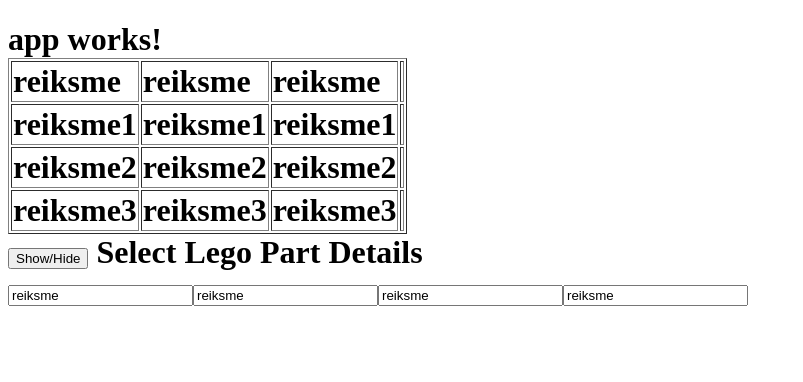
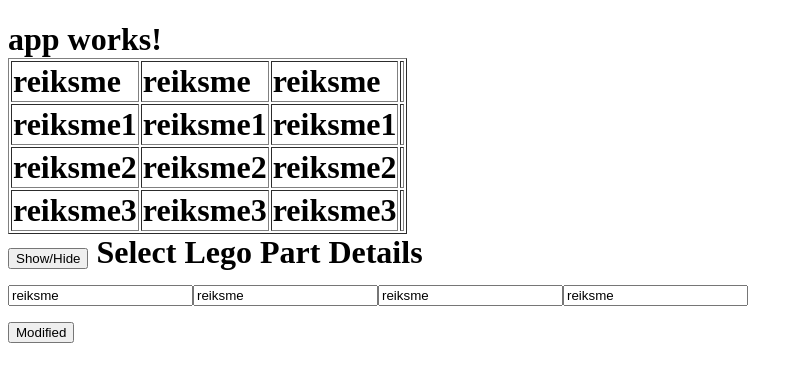
Before and after one commit to mindaugaskv/angular_tutorial, an Angular app: page / in a window 1280 px wide. Shown: the top 382 px of the page, without its empty margins (0-803 px from the left). Built offline with nearby package versions, Linux system fonts and the light colour scheme.

Commit message:
Emitting events

```diff
--- a/src/app/components/lego-part-details/lego-part-details.component.html
+++ b/src/app/components/lego-part-details/lego-part-details.component.html
@@ -7,3 +7,5 @@ Select Lego Part Details
   <input type="text" [(ngModel)]="itemDetails.tipas"/>
   <input type="text" [(ngModel)]="itemDetails.forma"/>
 </div>
+
+<button (click)="modified()">Modified</button>
--- a/src/app/components/lego-part-details/lego-part-details.component.ts
+++ b/src/app/components/lego-part-details/lego-part-details.component.ts
@@ -1,4 +1,4 @@
-import { Component, OnInit, Input } from '@angular/core';
+import { Component, OnInit, Input, Output, EventEmitter } from '@angular/core';
 import { LegoPart } from "app/models/lego-part";
 
 @Component({
@@ -15,4 +15,11 @@ export class LegoPartDetailsComponent implements OnInit {
 
   @Input()
   itemDetails: LegoPart;
+
+  @Output()
+  modfiedEvent = new EventEmitter<string>();
+
+  modified(){
+    this.modfiedEvent.emit('Some message');
+  }
 }
--- a/src/app/components/lego-parts/lego-parts.component.html
+++ b/src/app/components/lego-parts/lego-parts.component.html
@@ -13,4 +13,4 @@
 </div>
 
 <button (click)="toggle()">Show/Hide</button>
-<app-lego-part-details [itemDetails]="item"></app-lego-part-details>
+<app-lego-part-details [itemDetails]="item" (modfiedEvent)="myChildEventFired($event)"></app-lego-part-details>
--- a/src/app/components/lego-parts/lego-parts.component.ts
+++ b/src/app/components/lego-parts/lego-parts.component.ts
@@ -61,4 +61,8 @@ export class LegoPartsComponent implements OnInit {
     this.divToggle = !this.divToggle;
   }
 
+  myChildEventFired(event: string){
+    console.log(event);
+  }
+
 }
```
